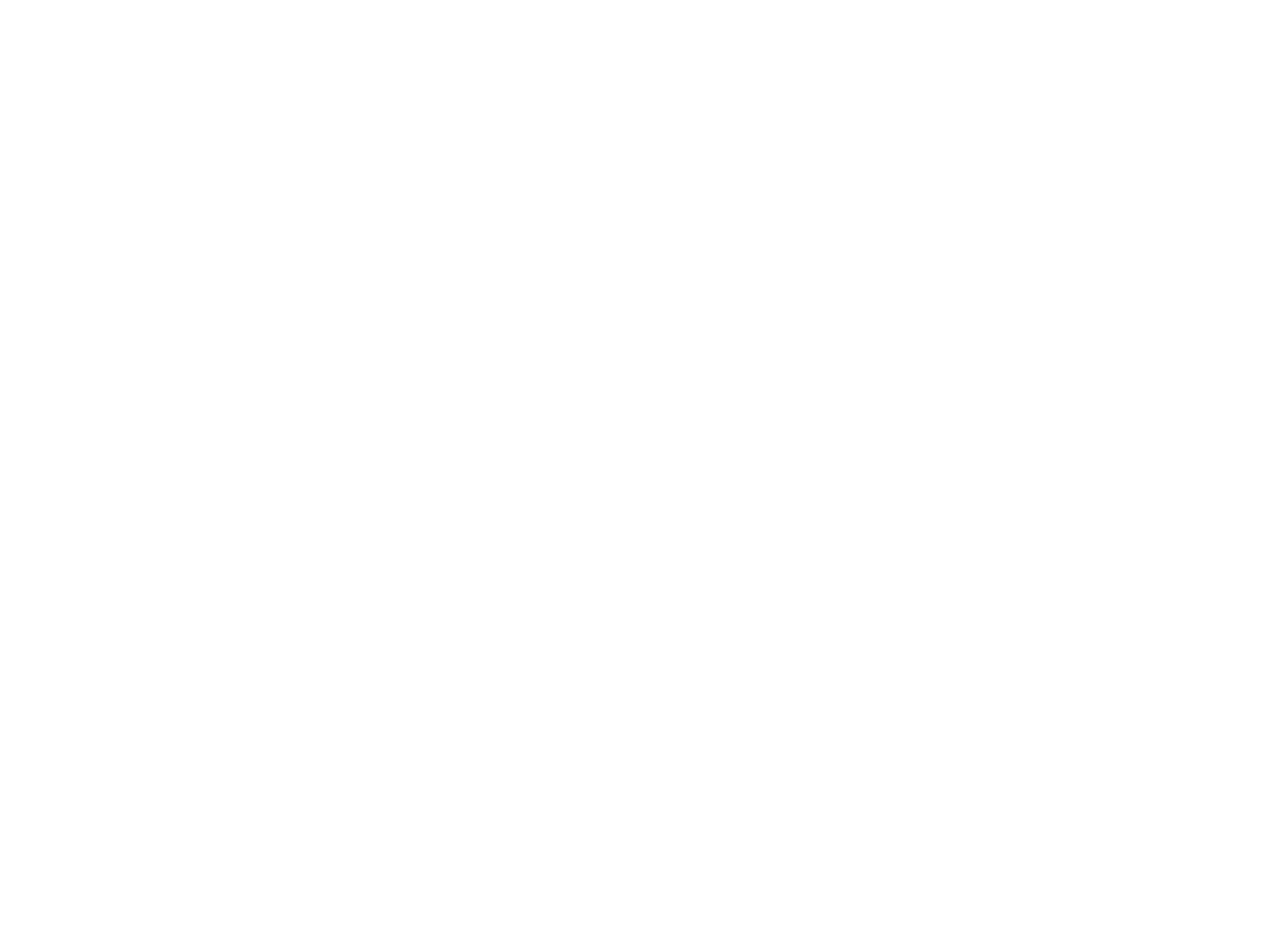
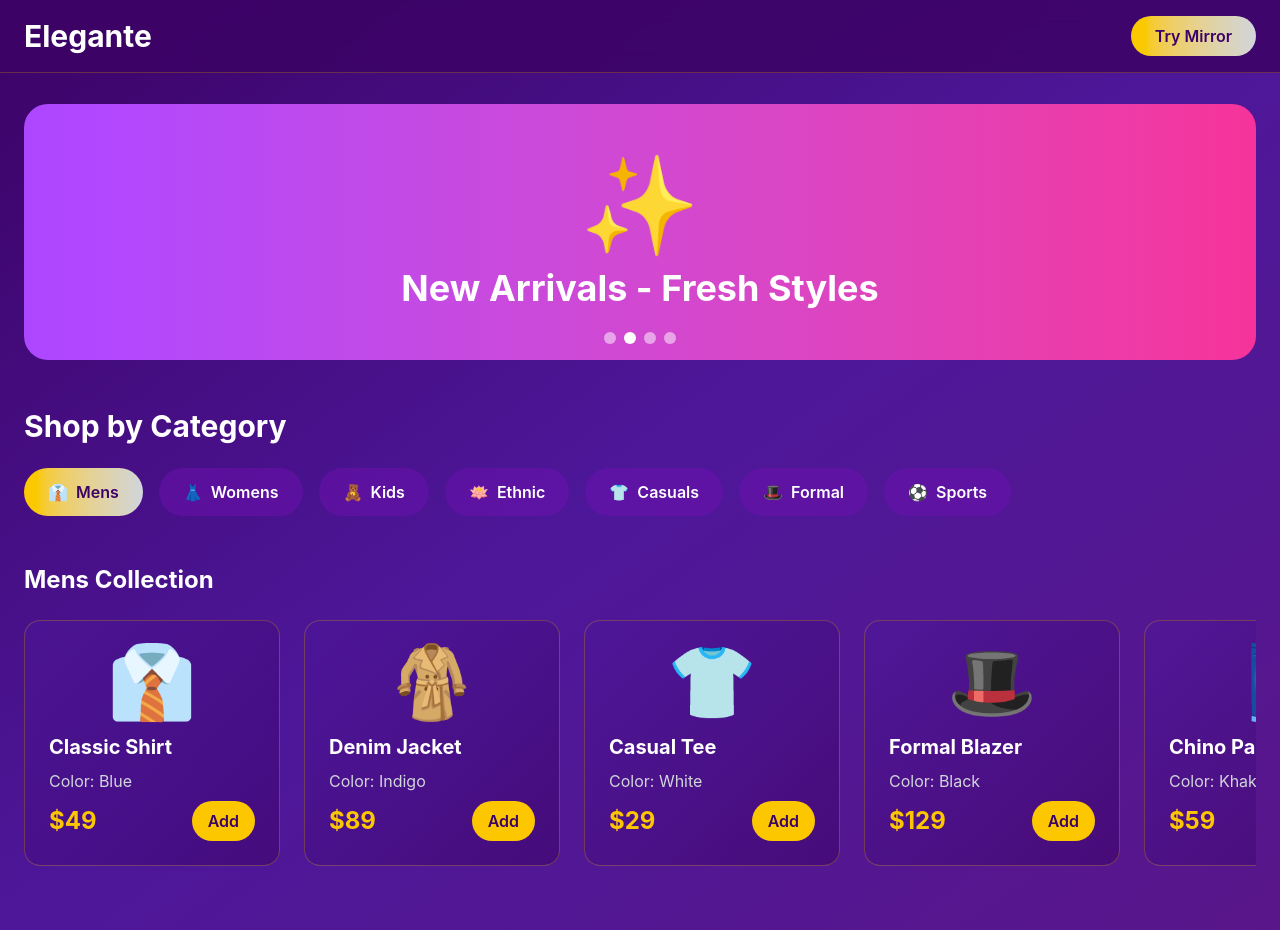
Before and after one commit to rohit-mukhi/Elegante, a React (Vite) app: page /home in a window 1280 px wide. Before the commit this address had no page. Before the commit the page ends 800 px from the top, so only its background shows below. Built offline with nearby package versions, Linux system fonts and the light colour scheme.

Commit message:
Added home page

```diff
--- a/src/App.tsx
+++ b/src/App.tsx
@@ -1,11 +1,13 @@
 import { BrowserRouter as Router, Routes, Route } from 'react-router-dom'
 import Landing from './pages/Landing'
+import Home from './pages/Home'
 
 function App() {
   return (
     <Router>
       <Routes>
         <Route path="/" element={<Landing />} />
+        <Route path="/home" element={<Home />} />
       </Routes>
     </Router>
   )
--- /dev/null
+++ b/src/pages/Home.tsx
@@ -0,0 +1,195 @@
+import { useState, useEffect } from 'react'
+import { useNavigate } from 'react-router-dom'
+
+const deals = [
+  { id: 1, title: 'Summer Sale - Up to 50% Off', image: '🌞', bg: 'from-yellow-400 to-orange-500' },
+  { id: 2, title: 'New Arrivals - Fresh Styles', image: '✨', bg: 'from-purple-500 to-pink-500' },
+  { id: 3, title: 'Winter Collection - Stay Warm', image: '❄️', bg: 'from-blue-500 to-cyan-500' },
+  { id: 4, title: 'Exclusive Deals - Limited Time', image: '🎁', bg: 'from-green-500 to-teal-500' },
+]
+
+const categories = [
+  { id: 'mens', name: 'Mens', icon: '👔' },
+  { id: 'womens', name: 'Womens', icon: '👗' },
+  { id: 'kids', name: 'Kids', icon: '🧸' },
+  { id: 'ethnic', name: 'Ethnic', icon: '🪷' },
+  { id: 'casuals', name: 'Casuals', icon: '👕' },
+  { id: 'formal', name: 'Formal', icon: '🎩' },
+  { id: 'sports', name: 'Sports', icon: '⚽' },
+]
+
+const productsByCategory: Record<string, any[]> = {
+  mens: [
+    { id: 1, name: 'Classic Shirt', price: '$49', image: '👔', color: 'Blue' },
+    { id: 2, name: 'Denim Jacket', price: '$89', image: '🧥', color: 'Indigo' },
+    { id: 3, name: 'Casual Tee', price: '$29', image: '👕', color: 'White' },
+    { id: 4, name: 'Formal Blazer', price: '$129', image: '🎩', color: 'Black' },
+    { id: 5, name: 'Chino Pants', price: '$59', image: '👖', color: 'Khaki' },
+  ],
+  womens: [
+    { id: 1, name: 'Floral Dress', price: '$79', image: '👗', color: 'Pink' },
+    { id: 2, name: 'Silk Blouse', price: '$69', image: '👚', color: 'Cream' },
+    { id: 3, name: 'Maxi Skirt', price: '$59', image: '🩱', color: 'Navy' },
+    { id: 4, name: 'Evening Gown', price: '$149', image: '👗', color: 'Red' },
+    { id: 5, name: 'Cardigan', price: '$49', image: '🧶', color: 'Beige' },
+  ],
+  kids: [
+    { id: 1, name: 'Cartoon Tee', price: '$19', image: '👕', color: 'Yellow' },
+    { id: 2, name: 'Denim Shorts', price: '$29', image: '🩳', color: 'Blue' },
+    { id: 3, name: 'Hoodie', price: '$39', image: '🧥', color: 'Green' },
+    { id: 4, name: 'Sneakers', price: '$49', image: '👟', color: 'Multi' },
+    { id: 5, name: 'Cap', price: '$15', image: '🧢', color: 'Red' },
+  ],
+  ethnic: [
+    { id: 1, name: 'Silk Saree', price: '$99', image: '🪷', color: 'Gold' },
+    { id: 2, name: 'Kurta Set', price: '$69', image: '👳', color: 'White' },
+    { id: 3, name: 'Lehenga', price: '$149', image: '💃', color: 'Maroon' },
+    { id: 4, name: 'Sherwani', price: '$199', image: '🤵', color: 'Ivory' },
+    { id: 5, name: 'Dupatta', price: '$39', image: '🧣', color: 'Pink' },
+  ],
+  casuals: [
+    { id: 1, name: 'Polo Shirt', price: '$39', image: '👕', color: 'Navy' },
+    { id: 2, name: 'Joggers', price: '$49', image: '👖', color: 'Grey' },
+    { id: 3, name: 'Sneakers', price: '$79', image: '👟', color: 'White' },
+    { id: 4, name: 'Baseball Cap', price: '$25', image: '🧢', color: 'Black' },
+    { id: 5, name: 'Backpack', price: '$59', image: '🎒', color: 'Blue' },
+  ],
+  formal: [
+    { id: 1, name: 'Suit', price: '$299', image: '🤵', color: 'Charcoal' },
+    { id: 2, name: 'Dress Shoes', price: '$129', image: '👞', color: 'Brown' },
+    { id: 3, name: 'Tie', price: '$29', image: '👔', color: 'Burgundy' },
+    { id: 4, name: 'Briefcase', price: '$149', image: '💼', color: 'Black' },
+    { id: 5, name: 'Watch', price: '$199', image: '⌚', color: 'Silver' },
+  ],
+  sports: [
+    { id: 1, name: 'Running Shoes', price: '$99', image: '👟', color: 'Neon' },
+    { id: 2, name: 'Track Pants', price: '$49', image: '👖', color: 'Black' },
+    { id: 3, name: 'Sports Bra', price: '$39', image: '🏃', color: 'Purple' },
+    { id: 4, name: 'Gym Bag', price: '$59', image: '🎒', color: 'Grey' },
+    { id: 5, name: 'Water Bottle', price: '$19', image: '💧', color: 'Blue' },
+  ],
+}
+
+export default function Home() {
+  const navigate = useNavigate()
+  const [currentSlide, setCurrentSlide] = useState(0)
+  const [selectedCategory, setSelectedCategory] = useState('mens')
+
+  useEffect(() => {
+    const interval = setInterval(() => {
+      setCurrentSlide((prev) => (prev + 1) % deals.length)
+    }, 3000)
+    return () => clearInterval(interval)
+  }, [])
+
+  return (
+    <div className="min-h-screen bg-gradient-to-br from-purple-950 via-violet-900 to-purple-900">
+      {/* Navigation */}
+      <nav className="fixed top-0 w-full z-50 backdrop-blur-md bg-purple-950/85 border-b border-yellow-500/25">
+        <div className="max-w-7xl mx-auto px-6 py-4 flex justify-between items-center">
+          <div className="text-3xl font-bold text-white cursor-pointer" onClick={() => navigate('/')}>
+            Elegante
+          </div>
+          <button
+            onClick={() => navigate('/mirror')}
+            className="px-6 py-2 bg-gradient-to-r from-yellow-400 to-gray-300 text-purple-950 rounded-full font-semibold hover:shadow-lg hover:shadow-yellow-400/50 transition"
+          >
+            Try Mirror
+          </button>
+        </div>
+      </nav>
+
+      {/* Carousel */}
+      <div className="pt-20 px-6">
+        <div className="max-w-7xl mx-auto mt-6">
+          <div className="relative h-64 rounded-3xl overflow-hidden">
+            {deals.map((deal, index) => (
+              <div
+                key={deal.id}
+                className={`absolute inset-0 transition-opacity duration-1000 ${
+                  index === currentSlide ? 'opacity-100' : 'opacity-0'
+                }`}
+              >
+                <div className={`h-full bg-gradient-to-r ${deal.bg} flex items-center justify-center`}>
+                  <div className="text-center">
+                    <div className="text-8xl mb-4">{deal.image}</div>
+                    <h2 className="text-4xl font-bold text-white">{deal.title}</h2>
+                  </div>
+                </div>
+              </div>
+            ))}
+            <div className="absolute bottom-4 left-1/2 transform -translate-x-1/2 flex gap-2">
+              {deals.map((_, index) => (
+                <button
+                  key={index}
+                  onClick={() => setCurrentSlide(index)}
+                  className={`w-3 h-3 rounded-full transition ${
+                    index === currentSlide ? 'bg-white' : 'bg-white/50'
+                  }`}
+                />
+              ))}
+            </div>
+          </div>
+        </div>
+      </div>
+
+      {/* Categories */}
+      <div className="px-6 mt-12">
+        <div className="max-w-7xl mx-auto">
+          <h2 className="text-3xl font-bold text-white mb-6">Shop by Category</h2>
+          <div className="flex gap-4 overflow-x-auto pb-4 scrollbar-hide">
+            {categories.map((category) => (
+              <button
+                key={category.id}
+                onClick={() => setSelectedCategory(category.id)}
+                className={`flex-shrink-0 px-6 py-3 rounded-full font-semibold transition ${
+                  selectedCategory === category.id
+                    ? 'bg-gradient-to-r from-yellow-400 to-gray-300 text-purple-950'
+                    : 'bg-purple-800/50 text-white hover:bg-purple-700/50'
+                }`}
+              >
+                <span className="mr-2">{category.icon}</span>
+                {category.name}
+              </button>
+            ))}
+          </div>
+        </div>
+      </div>
+
+      {/* Products */}
+      <div className="px-6 mt-8 pb-12">
+        <div className="max-w-7xl mx-auto">
+          <h3 className="text-2xl font-bold text-white mb-6 capitalize">{selectedCategory} Collection</h3>
+          <div className="flex gap-6 overflow-x-auto pb-4 scrollbar-hide">
+            {productsByCategory[selectedCategory].map((product) => (
+              <div
+                key={product.id}
+                className="flex-shrink-0 w-64 bg-gradient-to-br from-violet-900/55 to-purple-950/55 border border-yellow-400/25 rounded-2xl p-6 hover:border-yellow-400/55 transition cursor-pointer"
+              >
+                <div className="text-7xl mb-4 text-center">{product.image}</div>
+                <h4 className="text-xl font-bold text-white mb-2">{product.name}</h4>
+                <p className="text-gray-300 mb-2">Color: {product.color}</p>
+                <div className="flex justify-between items-center">
+                  <span className="text-2xl font-bold text-yellow-400">{product.price}</span>
+                  <button className="px-4 py-2 bg-yellow-400 text-purple-950 rounded-full font-semibold hover:bg-yellow-300 transition">
+                    Add
+                  </button>
+                </div>
+              </div>
+            ))}
+          </div>
+        </div>
+      </div>
+
+      <style>{`
+        .scrollbar-hide::-webkit-scrollbar {
+          display: none;
+        }
+        .scrollbar-hide {
+          -ms-overflow-style: none;
+          scrollbar-width: none;
+        }
+      `}</style>
+    </div>
+  )
+}
--- a/src/pages/Landing.tsx
+++ b/src/pages/Landing.tsx
@@ -68,10 +68,10 @@ export default function Landing() {
               </p>
               <div className="flex gap-4">
                 <button
-                  onClick={() => navigate('/mirror')}
+                  onClick={() => navigate('/home')}
                   className="px-8 py-4 bg-gradient-to-r from-yellow-400 to-gray-300 text-purple-950 rounded-full font-bold text-lg hover:shadow-2xl hover:shadow-yellow-400/50 transition transform hover:scale-105"
                 >
-                  Start Styling
+                  Get Started
                 </button>
                 <button className="px-8 py-4 border-2 border-yellow-400 text-yellow-400 rounded-full font-bold text-lg hover:bg-yellow-400/10 transition">
                   Learn More
```
